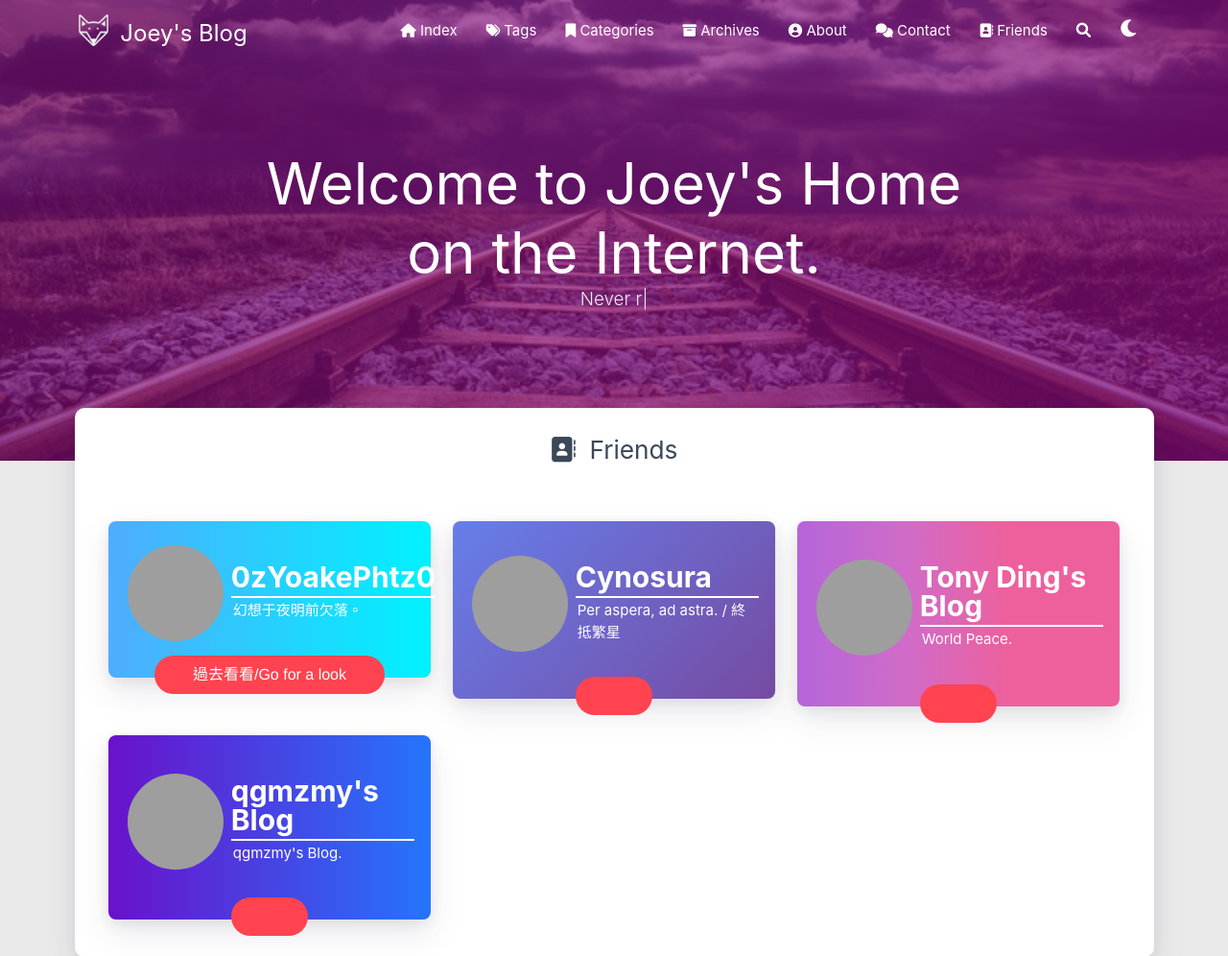
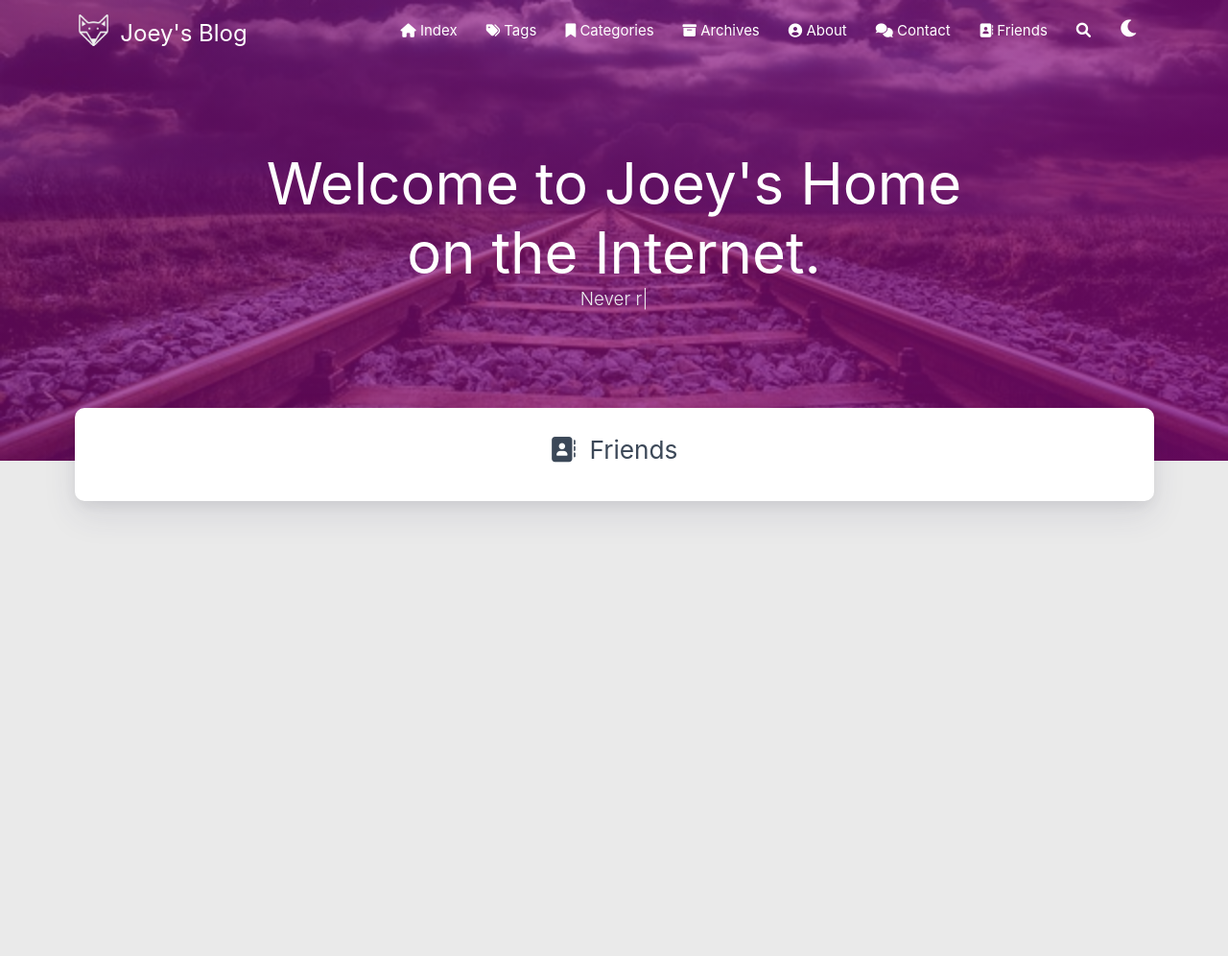
Before and after one commit to JoeLee11210/joelee11210.github.io, a plain HTML site: page friends/index.html in a window 1280 px wide. Shown: the top 996 px of the page at 96% size. Drawn offline with Linux system fonts and the light colour scheme; some packages are replaced by stand-ins of ours; no server answers; grey boxes are pictures that could not be loaded; a script that the page names is missing.

Commit message:
Site updated: 2025-11-30 19:48:07

```diff
--- a/friends/index.html
+++ b/friends/index.html
@@ -584,95 +584,6 @@
                 </div>
                 <article id="friends-link">
 
-
-                    <div class="row tags-posts friend-all">
-
-
-                        <div class="col s12 m6 l4 friend-div" data-aos="zoom-in-up">
-                            <div class="card frind-card1">
-                                <div class="frind-ship">
-                                    <div class="title">
-                                        <img src="https://0zyoakephtz0.github.io/img/avatar1.jpg" alt="img">
-                                        <div>
-                                            <h1 class="friend-name">0zYoakePhtz0</h1>
-                                            <p style="position: relative;top: -35px;">幻想于夜明前欠落。</p>
-                                        </div>
-                                    </div>
-                                    <div class="friend-button">
-                                        <a href="https://0zyoakephtz0.github.io/" target="_blank"
-                                            class="button button-glow button-rounded button-caution">
-                                            過去看看/Go for a look
-                                        </a>
-                                    </div>
-                                </div>
-                            </div>
-                        </div>
-
-
-                        <div class="col s12 m6 l4 friend-div" data-aos="zoom-in-up">
-                            <div class="card frind-card2">
-                                <div class="frind-ship">
-                                    <div class="title">
-                                        <img src="https://cynosura.one/img/profile-avatar.webp" alt="img">
-                                        <div>
-                                            <h1 class="friend-name">Cynosura</h1>
-                                            <p style="position: relative;top: -35px;">Per aspera, ad astra. / 終抵繁星</p>
-                                        </div>
-                                    </div>
-                                    <div class="friend-button">
-                                        <a href="https://cynosura.one" target="_blank"
-                                            class="button button-glow button-rounded button-caution">
-
-                                        </a>
-                                    </div>
-                                </div>
-                            </div>
-                        </div>
-
-
-                        <div class="col s12 m6 l4 friend-div" data-aos="zoom-in-up">
-                            <div class="card frind-card3">
-                                <div class="frind-ship">
-                                    <div class="title">
-                                        <img src="https://cynosura.one/img/friends/blog.tonyding.net.webp" alt="img">
-                                        <div>
-                                            <h1 class="friend-name">Tony Ding&#39;s Blog</h1>
-                                            <p style="position: relative;top: -35px;">World Peace.</p>
-                                        </div>
-                                    </div>
-                                    <div class="friend-button">
-                                        <a href="https://blog.tonyding.net/" target="_blank"
-                                            class="button button-glow button-rounded button-caution">
-
-                                        </a>
-                                    </div>
-                                </div>
-                            </div>
-                        </div>
-
-
-                        <div class="col s12 m6 l4 friend-div" data-aos="zoom-in-up">
-                            <div class="card frind-card4">
-                                <div class="frind-ship">
-                                    <div class="title">
-                                        <img src="https://static.qgmzmy.me/qgmzmy.jpg" alt="img">
-                                        <div>
-                                            <h1 class="friend-name">qgmzmy&#39;s Blog</h1>
-                                            <p style="position: relative;top: -35px;">qgmzmy&#39;s Blog.</p>
-                                        </div>
-                                    </div>
-                                    <div class="friend-button">
-                                        <a href="https://blog.qgmzmy.me/" target="_blank"
-                                            class="button button-glow button-rounded button-caution">
-
-                                        </a>
-                                    </div>
-                                </div>
-                            </div>
-                        </div>
-
-                    </div>
-
                 </article>
             </div>
         </div>
```
